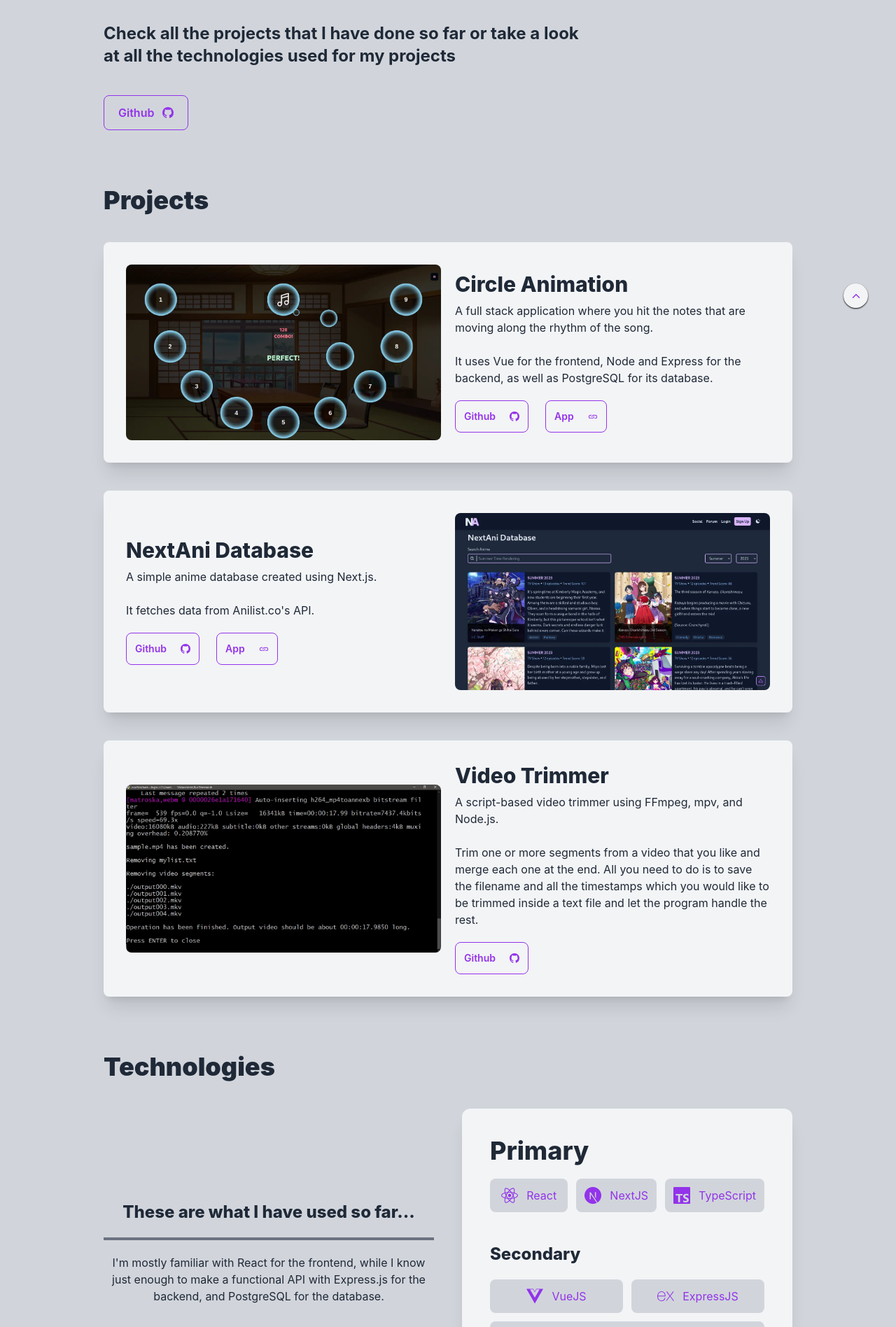
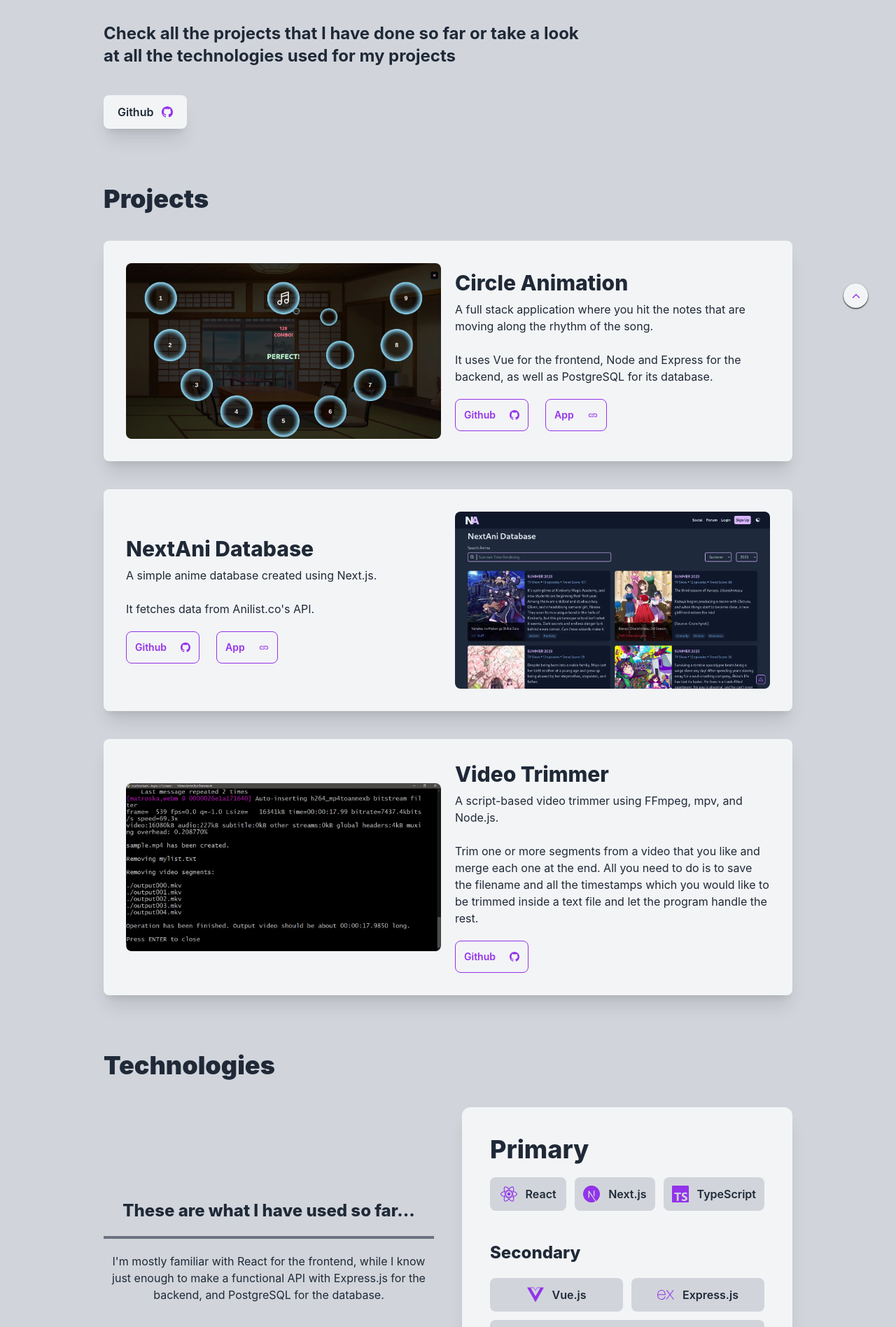
Before and after one commit to pomubry/pomubry.github.io, a Next.js app: page / in a window 1280 px wide. Shown: the part 320-2216 px from the top of the page at 70% size. Built offline with nearby package versions, Linux system fonts and the light colour scheme.

Commit message:
add aria-labels to various buttons and links
- add header, main, & footer tags
- add minor style fixes
- fix id for #technologies

```diff
--- a/components/Fab.tsx
+++ b/components/Fab.tsx
@@ -16,6 +16,7 @@ const Fab = () => {
           <button
             onClick={handleScroll}
             className="fixed bottom-10 right-10 inline-flex h-[35px] w-[35px] items-center justify-center rounded-full bg-gray-100 text-purple-600 shadow-sm shadow-black outline-none duration-300 hover:bg-gray-300 focus:shadow-lg focus:shadow-black dark:bg-gray-900 dark:text-purple-300 dark:hover:bg-gray-700"
+            aria-label="Scroll to the top"
           >
             <IoIosArrowUp />
           </button>
--- a/components/GHButton.tsx
+++ b/components/GHButton.tsx
@@ -6,9 +6,10 @@ const GHButton = () => {
       href="https://github.com/pomubry"
       target="_blank"
       rel="noopener"
-      className="flex max-w-min items-center gap-3 rounded-lg border border-purple-600 px-5 py-3 text-sm font-semibold text-purple-600 duration-300 hover:bg-purple-300/50 dark:border-purple-300 dark:text-purple-300 hover:dark:bg-purple-300/20 sm:text-base"
+      className="bg-card flex max-w-min items-center gap-3 rounded-lg px-5 py-3 text-sm font-semibold shadow-xl hover:bg-gray-100/50 hover:dark:bg-gray-900/50 sm:text-base"
+      arial-label="Github profile link"
     >
-      Github <BsGithub />
+      Github <BsGithub className="text-purple" />
     </a>
   );
 };
--- a/components/Header.tsx
+++ b/components/Header.tsx
@@ -2,7 +2,7 @@ import GHButton from "./GHButton";
 
 const Header = () => {
   return (
-    <section className="my-20 max-w-[80%] sm:max-w-[70%]">
+    <header className="my-20 max-w-[80%] sm:max-w-[70%]">
       <h1 className="text-5xl font-black sm:text-6xl md:text-7xl">
         Welcome to my profile!
       </h1>
@@ -13,7 +13,7 @@ const Header = () => {
         </p>
       </div>
       <GHButton />
-    </section>
+    </header>
   );
 };
 
--- a/components/Nav/Links.tsx
+++ b/components/Nav/Links.tsx
@@ -64,7 +64,10 @@ const BurgerMenu = () => {
           <LinkItem href="#contact" title="Contact" />
 
           <NavigationMenu.Item>
-            <NavigationMenu.Trigger className="block select-none rounded-lg p-3 font-bold outline-none duration-300 hover:bg-purple-300/60 dark:hover:bg-purple-300/20 sm:hidden">
+            <NavigationMenu.Trigger
+              className="block select-none rounded-lg p-3 font-bold outline-none duration-300 hover:bg-purple-300/60 dark:hover:bg-purple-300/20 sm:hidden"
+              aria-label="Toggle navigation menu"
+            >
               <MdMenu
                 className={`${styles.BurgerMenu} text-purple-600 transition-transform duration-300 dark:text-purple-300`}
                 aria-hidden
--- a/components/Nav/ThemeToggle.tsx
+++ b/components/Nav/ThemeToggle.tsx
@@ -30,11 +30,16 @@ const ThemeToggle = () => {
   return (
     <form>
       <div className="flex items-center">
+        <label className="hidden" htmlFor="theme-mode">
+          Toggle dark mode
+        </label>
+
         <Switch.Root
           className="relative h-[25px] w-[42px] cursor-pointer rounded-full bg-gray-100 shadow-md outline-none duration-300 data-[state=checked]:bg-gray-900"
           id="theme-mode"
           checked={isDarkMode}
           onClick={toggleColorMode}
+          aria-label="Toggle dark mode"
         >
           <Switch.Thumb
             className={`relative block h-[21px] w-[21px] translate-x-0.5 rounded-full bg-purple-300 text-gray-950 transition-transform duration-300 will-change-transform data-[state=checked]:translate-x-[19px]`}
--- a/components/Projects/Project.tsx
+++ b/components/Projects/Project.tsx
@@ -10,18 +10,24 @@ interface ProjectProps {
 }
 
 interface LinkProps {
+  title: string;
   site: string;
   text: string;
   icon: React.ReactNode;
 }
 
-const LinkButton = ({ site, text, icon }: LinkProps) => {
+const LinkButton = ({ title, site, text, icon }: LinkProps) => {
+  const ariaLabel = `${
+    site.includes("github") ? "Github repository" : "Application"
+  } link for ${title}`;
+
   return (
     <a
       href={site}
       target="_blank"
       rel="noopener"
       className="flex max-w-min items-center justify-between gap-5 rounded-lg border border-purple-600 p-2 text-sm font-semibold text-purple-600 duration-300 hover:bg-purple-300/50 dark:border-purple-300 dark:text-purple-300 dark:hover:bg-purple-300/20 md:mr-3 md:p-3"
+      aria-label={ariaLabel}
     >
       {text} {icon}
     </a>
@@ -55,8 +61,20 @@ const Project: React.FC<ProjectProps> = ({
         <h3 className="text-3xl font-extrabold">{title}</h3>
         <p className="mb-5 mt-2 whitespace-pre-line">{desc}</p>
         <div className="flex gap-3">
-          <LinkButton site={github} text="Github" icon={<BsGithub />} />
-          {site && <LinkButton site={site} text="App" icon={<BsLink />} />}
+          <LinkButton
+            title={title}
+            site={github}
+            text="Github"
+            icon={<BsGithub />}
+          />
+          {site && (
+            <LinkButton
+              title={title}
+              site={site}
+              text="App"
+              icon={<BsLink />}
+            />
+          )}
         </div>
       </li>
     </ul>
--- a/components/Technologies/Tag.tsx
+++ b/components/Technologies/Tag.tsx
@@ -7,8 +7,8 @@ interface TagProps {
 
 const Tag = ({ text, Icon }: TagProps) => {
   return (
-    <span className="flex flex-1 justify-center gap-3 rounded-lg bg-gray-300 p-3 text-center text-purple-600 dark:bg-gray-700 dark:text-purple-300">
-      <Icon className="text-2xl" />
+    <span className="flex flex-1 justify-center gap-3 rounded-lg bg-gray-300 p-3 text-center font-semibold  dark:bg-gray-700 ">
+      <Icon className="text-purple text-2xl" />
       {text}
     </span>
   );
--- a/components/Technologies/TagContainer.tsx
+++ b/components/Technologies/TagContainer.tsx
@@ -14,7 +14,7 @@ const Icon = () => {
       <h3 className="text-4xl font-extrabold">Primary</h3>
       <div className="my-5 flex flex-wrap justify-around gap-3">
         <Tag text="React" Icon={SiReact} />
-        <Tag text="NextJS" Icon={SiNextdotjs} />
+        <Tag text="Next.js" Icon={SiNextdotjs} />
         <Tag text="TypeScript" Icon={SiTypescript} />
       </div>
 
@@ -22,8 +22,8 @@ const Icon = () => {
 
       <h3 className="text-2xl font-extrabold">Secondary</h3>
       <div className="my-5 flex flex-wrap justify-around gap-3">
-        <Tag text="VueJS" Icon={SiVuedotjs} />
-        <Tag text="ExpressJS" Icon={SiExpress} />
+        <Tag text="Vue.js" Icon={SiVuedotjs} />
+        <Tag text="Express.js" Icon={SiExpress} />
         <Tag text="PostgreSQL" Icon={SiPostgresql} />
       </div>
     </div>
--- a/pages/index.tsx
+++ b/pages/index.tsx
@@ -28,20 +28,23 @@ const Home: NextPage = () => {
         <NavLinks />
         <Header />
 
+        <main>
           <h2 id="projects" className="mb-10 mt-20 text-4xl font-black">
             Projects
           </h2>
           <Projects />
-
-        <h2 id="projects" className="mb-10 mt-20 text-4xl font-black">
+          <h2 id="technologies" className="mb-10 mt-20 text-4xl font-black">
             Technologies
           </h2>
           <Technologies />
+        </main>
 
+        <footer>
           <h2 id="contact" className="mt-20 text-4xl font-black">
             Contact
           </h2>
           <Form />
+        </footer>
 
         <GHButton />
         <Fab />
```
Lines whose indentation alone changed are shown as unchanged.
